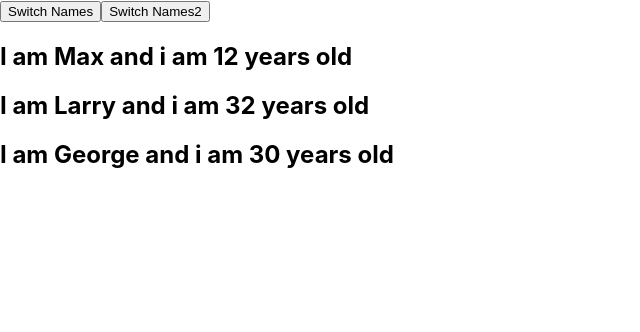
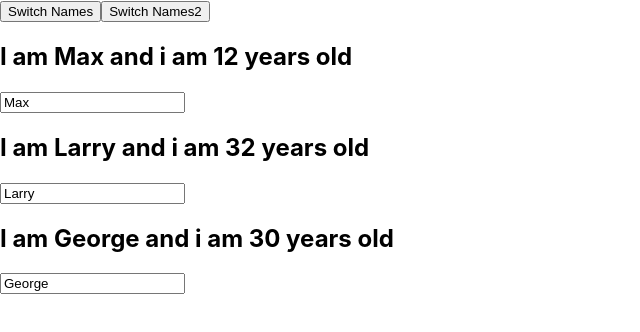
Before and after one commit to Hatemii/Udemy-React, a React (Create React App) app: page / in a window 1280 px wide. Shown: the top 332 px of the page, without its empty margins (0-640 px from the left). Built offline with nearby package versions, Linux system fonts and the light colour scheme.

Commit message:
onChange && e.target.value

```diff
--- a/src/App.js
+++ b/src/App.js
@@ -21,6 +21,16 @@
     })
   }
 
+  handleOnChangeMethod = (event) => {
+    this.setState({
+      persons:[
+        {name: "Lauront",age:12},
+        {name: event.target.value, age:32},
+        {name:"Paul",age:30}
+      ]
+    })
+  }
+
   render(){
     return(
       <div>
@@ -31,7 +41,7 @@
         <button onClick={() => this.handleChangeNames("Jordan")}>Switch Names2</button>
 
       <Person name={this.state.persons[0].name} age={this.state.persons[0].age} />
-        <Person name={this.state.persons[1].name} age={this.state.persons[1].age} />
+        <Person name={this.state.persons[1].name} age={this.state.persons[1].age} changed={this.handleOnChangeMethod} />
         <Person name={this.state.persons[2].name} age={this.state.persons[2].age} />
       </div>
     )
--- a/src/Person/Person.js
+++ b/src/Person/Person.js
@@ -5,6 +5,10 @@
     <div>
       <h2>I am {props.name} and i am {props.age} years old</h2>
       <h2>{props.children}</h2>
+      <input type="text" onChange={props.changed} value={props.name} />
+      {/* value={props.name} will show current name (old name) before we change
+        ... if we do not use value={props.name} the textfield will be blank
+      */}
     </div>
   )
 }
```
